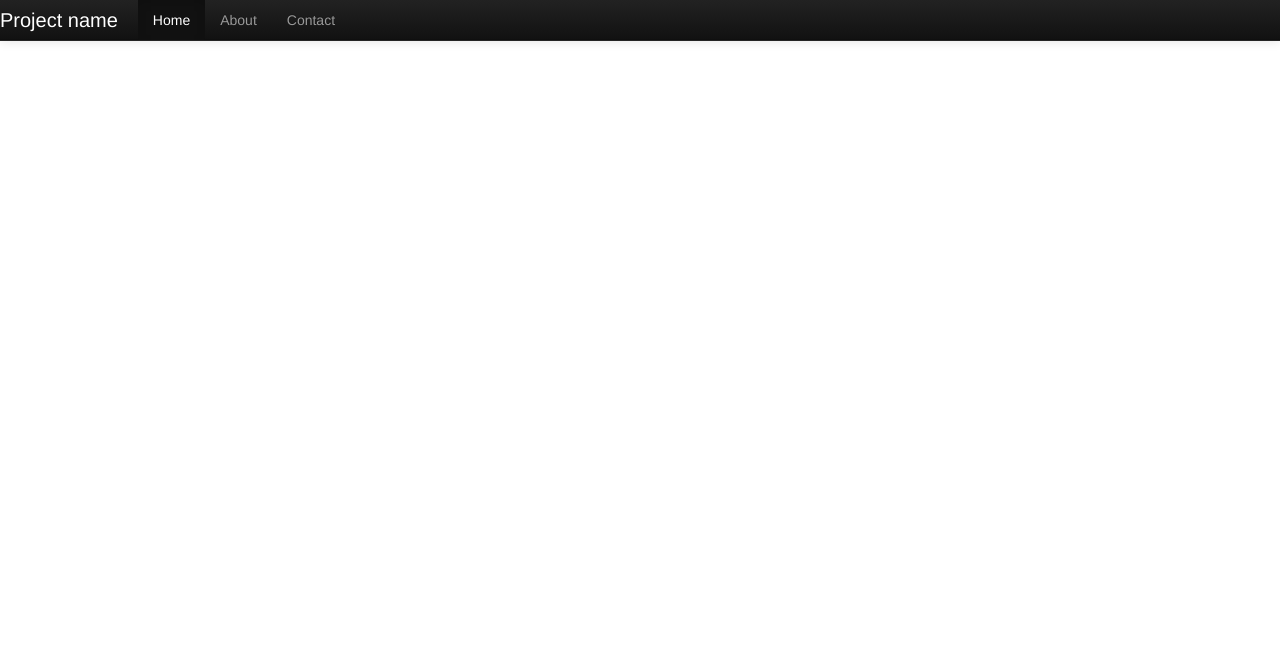
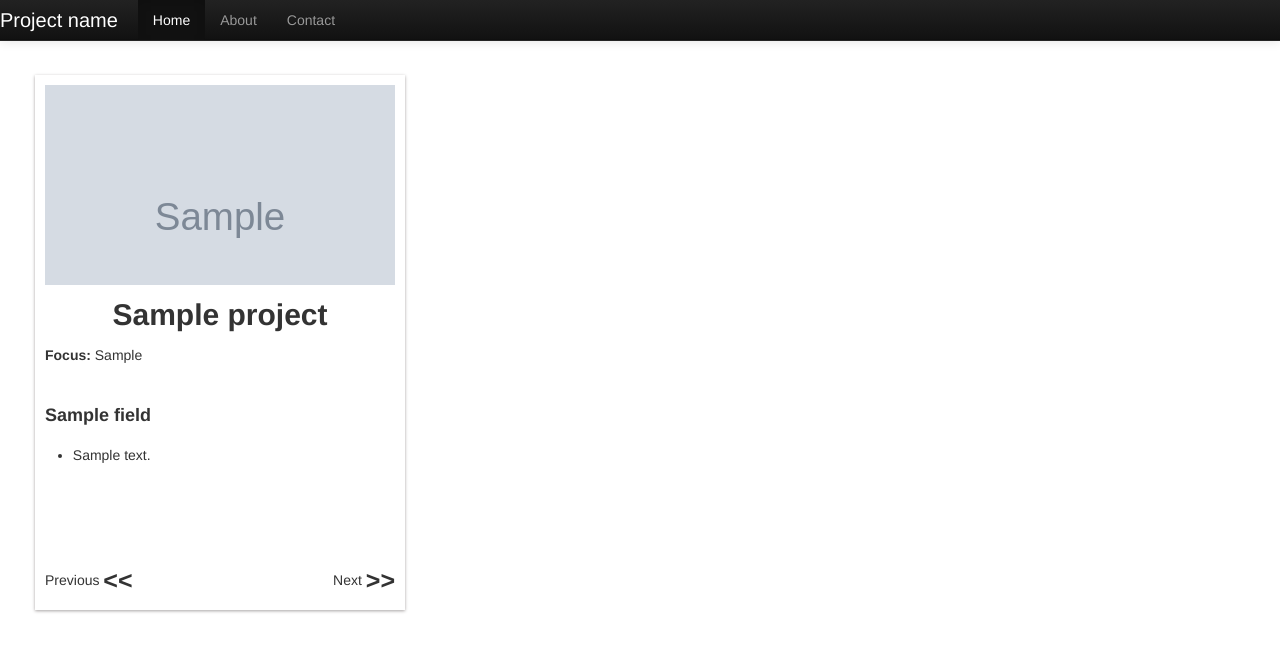
Before and after one commit to spotco/ashaproject, a PHP site: page / in a window 1280 px wide. Shown: the top 652 px of the page. Run offline with PHP 8.4, Linux system fonts and the light colour scheme; tables that the repository leaves empty or names only in its code hold one stand-in row (values such as "Sample post"); grey boxes marked "Sample" are stand-in pictures.

Commit message:
good morning

```diff
--- a/index.html
+++ b/index.html
@@ -86,8 +86,11 @@
 							</div>
 						</div> -->
 						</div>
+						<p class="prev">
+							Previous <span>&lt;&lt;</span>
+						</p>
 						<p class="next">
-							Next <span>&gt;&gt;<sapn>
+							Next <span>&gt;&gt;</span>
 						</p>
 					</div>
 				</div>
--- a/jsout.php
+++ b/jsout.php
@@ -57,8 +57,9 @@ foreach ($projects as $projects_array_index => $project) {
 	$project_o["fields"] = $project_o_fields;
 	array_push($projects_o, $project_o);
 }
-
-$jsout = json_encode($projects_o);
+$js_o = array();
+$js_o["array"] = $projects_o;
+$jsout = json_encode($js_o);
 echo $jsout;
 
 ?>
--- a/scripts.js
+++ b/scripts.js
@@ -1,42 +1,61 @@
 // We're starting at the first field of information
 var currentSlide = "field0";
+var currentProject = 0;
+// Rotation time in milliseconds.
+var timer = setInterval(nextProject, 1800000);
+
 
 // When the page is ready, add click handlers and start ajax request.
 $(function() {
+	//Hide all projects except for the first
+	$(".widget").hide();
+	$($(".widget")[0]).show();
+
+	//Attach click handlers
 	$(".next").click(rotate);
+
 	// Ajax request to pull data from database.
 	$.get('jsout.php').done(successFunct).fail(ajaxFailure);
 });
 
 // Runs when the AJAX request was successful
 function successFunct(data) {
-
+	data = JSON.parse(data);
+	console.log(data);
 	$("#container").children().remove();
 
 	for(var k = 0; k < data.array.length; k++ ) {
 
 		//Build structure in container div
 
-		var widget = $("<div>");
-		widget.addClass("widget").addClass("span4").appendTo("#container");
+		var widget = $("<div style='overflow:hidden;width:350px;'>");
+		widget.addClass("widget").appendTo("#container");
 		var photoDiv = $("<div>");
-		photoDiv.addClass("row-fluid").addClass("mainPhoto").appendTo(widget);
+		photoDiv.addClass("row-fluid").addClass("mainPhoto").appendTo(widget).attr({"style": "width: 350px;height: 200px;overflow: hidden;"});
 		$("<img>").appendTo(photoDiv);
 		$("<h2>").appendTo(widget);
-		$("<h3>").appendTo(widget);
 		$("<p>").attr("class", "focus").appendTo(widget);
 		var row = $("<div>").addClass("fluid-row").appendTo(widget);
 		var left = $("<div>").addClass("left").appendTo(row);
+
 		$("<div>").appendTo(left);
+
+
+		var p1 = $("<p>");
+		p1.addClass("previous");
+		p1.html("Previous <span>&lt;&lt;</span>");
+		p1.appendTo(left);
+		p1.click(rotateBack);
+
 		var paragraph = $("<p>");
 		paragraph.addClass("next");
-		paragraph.html("Next <span>&gt;&gt;<span>");
+		paragraph.html("Next <span>&gt;&gt;</span>");
 		paragraph.appendTo(left);
 		paragraph.click(rotate);
 
 		// Put in immediate information (name, focus paragraph, photo)
 		$(widget.find("h2")).text(data.array[k].project_name);
-		$(widget.find(".focus")).text(data.array[k].focus);
+		$(widget.find(".focus")).html("<strong>Focus:</strong> " + data.array[k].focus);
 		var photoInfo;
 
 		if (!data.array[k].img_url) {
@@ -51,14 +70,14 @@ function successFunct(data) {
 		imageAndProperties.attr("style", uglyString);
 		//Loop over all possible fields of information about project.
 		var array = data.array[k].fields;
-		for(var i = 0; i < array.length; i++){
+		for(var i = 0; i < data.array[k].fields.length; i++){
 			var div = $("<div>").addClass("field" + i).appendTo(($(widget.find(".left > div")))).hide();
+			var header3 = $("<h3>");
+			header3.appendTo(div);
+			header3.text(data.array[k].fields[i].name);
 			if (i == 0) {
 				div.show();
 			}
-			var h3 = $("<h3>");
-			h3.text(array[i].field_name);
-			h3.appendTo(div);
 			var innerDiv = $("<div>").appendTo(div);
 			var ul = $("<ul>");
 			ul.appendTo(innerDiv);
@@ -69,13 +88,15 @@ function successFunct(data) {
 			}
 		}
 	}
+
+	$(".widget").hide();
+	$($(".widget")[0]).show();
 }
 
-// Change "slides" of information
+// Change "slides" of information going forward
 function rotate(elem) {
 	var widget = $(this).parent().parent().parent();
 	var num = $(widget.find(".left > div > div")).length;
-	/*console.log(num);*/
 	$(widget.find("." + currentSlide)).hide();
 	var current = parseInt(currentSlide[5]);
 	current++;
@@ -86,8 +107,34 @@ function rotate(elem) {
 	$(widget.find("." + currentSlide)).show();
 }
 
+// Change "slides" of information going backwards
+function rotateBack(elem) {
+	var widget = $(this).parent().parent().parent();
+	var num = $(widget.find(".left > div > div")).length;
+	$(widget.find("." + currentSlide)).hide();
+	var current = parseInt(currentSlide[5]);
+	current--;
+	if(current < 0) {
+		current = (num - 1);
+	}
+	currentSlide = "field" + current;
+	$(widget.find("." + currentSlide)).show();
+}
+
+
 // provided Ajax failure code (displays a useful log when something goes
 // wrong with the Ajax request)
 function ajaxFailure(xhr, status, exception) {
   console.log(xhr, status, exception);
 }
+
+
+function nextProject() {
+	var length = $(".widget").length;
+	$($(".widget")[currentProject]).hide();
+	currentProject++;
+	if(currentProject > length - 1) {
+		currentProject = 0;
+	}
+	$($(".widget")[currentProject]).show();
+}
--- a/style.css
+++ b/style.css
@@ -18,6 +18,8 @@
 .widget {
 	box-shadow: 0 1px 3px rgba(34, 25, 25, 0.4);
 	padding:10px;
+	float: left;
+	margin: 15px;
 }
 
 .widget h2 {
@@ -28,7 +30,7 @@ h3 {
 	font-size: 18px;
 }
 
-.next span {
+.next span, .previous span {
 	font-size: 25px;
 	font-weight: bold;
 	vertical-align: top;
@@ -39,8 +41,13 @@ h3 {
 	cursor: pointer;
 }
 
+.previous {
+	float: left;
+	cursor: pointer;
+}
+
 .left ul {
-	height: 80px;
+	height: 90px;
 }
 
 .widget > p, .field1 > div, .field2 > div, .field3 > div, .field4 > div {
@@ -49,6 +56,10 @@ h3 {
 
 .left ul {
 	padding-left: .2em;
+}
+
+.left > p {
+	margin-top: 25px;
 }
 
 ::-webkit-scrollbar {
@@ -65,3 +76,12 @@ h3 {
     border-radius: 10px;
     -webkit-box-shadow: inset 0 0 6px rgba(0,0,0,0.5);
 }
+
+.left > div > div > div {
+	overflow: auto;
+}
+
+.focus {
+	height: 40px;
+	overflow: auto;
+}
--- a/submit.php
+++ b/submit.php
@@ -127,6 +127,9 @@ $(function(){
 			console.log(r);
 		});
 		console.log(jason);
+		alert("Submission successful!");
+		$("input, textarea").val("");
+
 	})
 })
 
@@ -184,6 +187,7 @@ function get_detail() {
 			</div>
 			<div class="span2">
 				<h3>Image URL(Optional)</h3>
+				<p>Click load, then drag to crop image</p>
 				<input type="text" size="7" id="imgurl" name="imgurl"/>
 				<button style="margin-top:-10px" class="btn" id="loadimg">Load</button>
 				<br />
```
Also changed, not shown: asha_delete.php (added, +59 -0 lines), 1 other file.
